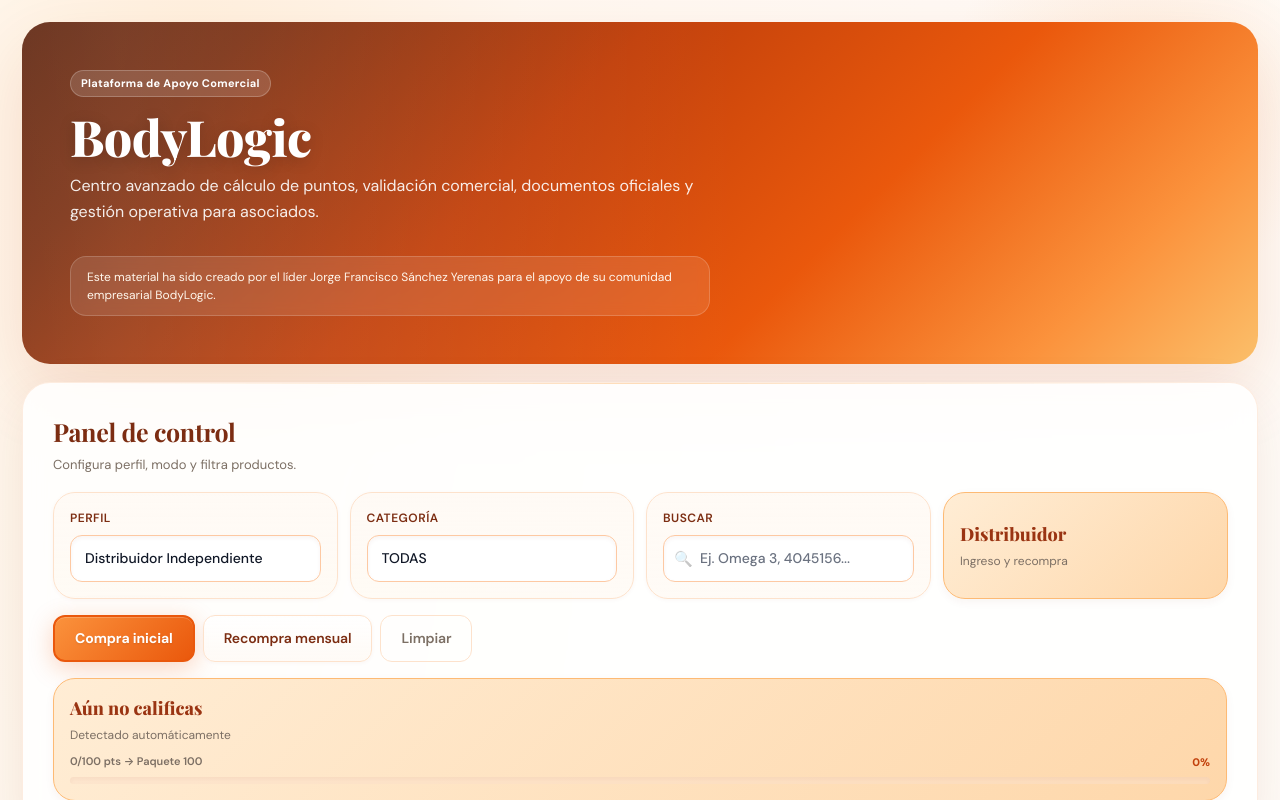
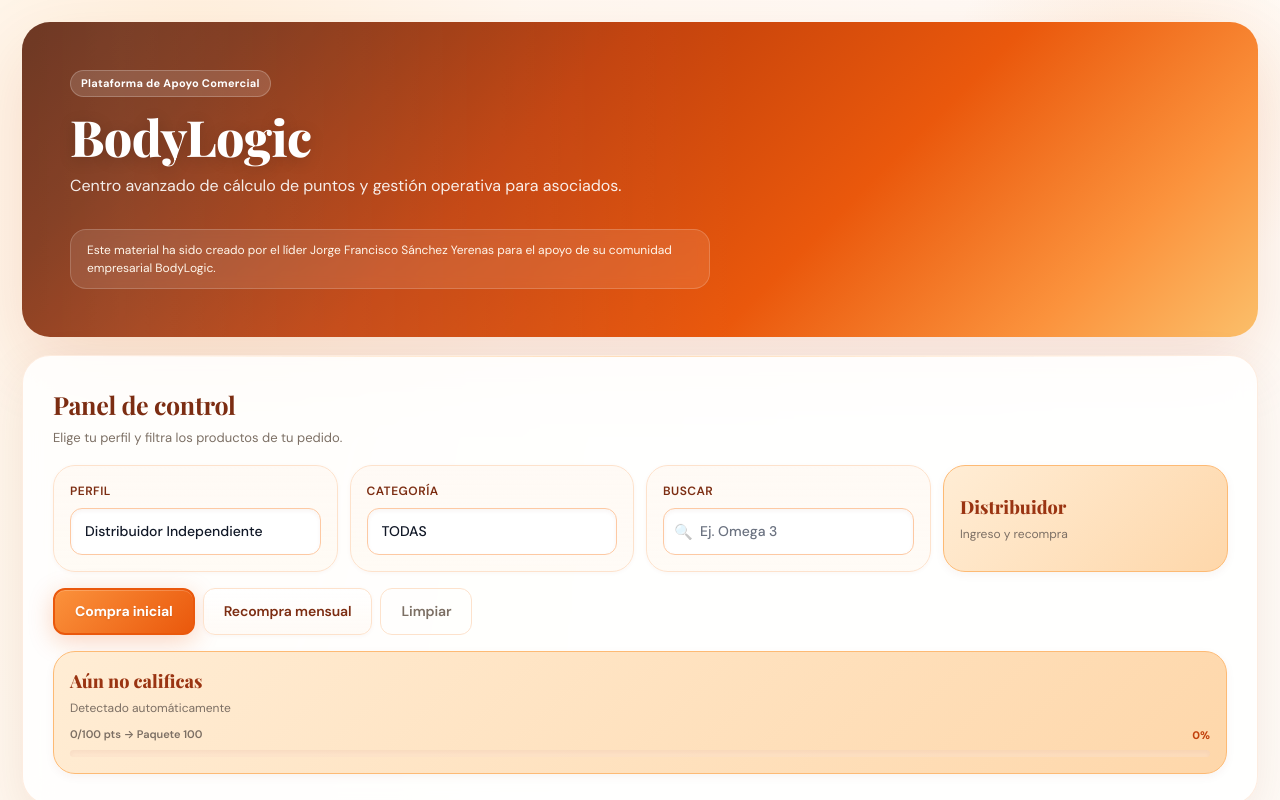
Before and after one commit to jofsay/bodylogic-app, a React (Vite) app: page / in a window 1280 px wide. Shown: the top 800 px of the page. Built offline with nearby package versions, Linux system fonts and the light colour scheme.

Commit message:
Correcciones en texto

```diff
--- a/src/App.jsx
+++ b/src/App.jsx
@@ -112,18 +112,18 @@
           <div className="bl-shine" style={{ padding: "clamp(24px,5vw,48px)", color: T.white, position: "relative", zIndex: 1 }}>
             <Badge style={{ backgroundColor: "rgba(255,255,255,.14)", color: "#fff", border: "1px solid rgba(255,255,255,.22)" }}>Plataforma de Apoyo Comercial</Badge>
             <h1 style={{ margin: "14px 0 0", fontSize: "clamp(30px,7vw,50px)", lineHeight: 1.05, fontFamily: T.fontDisplay, fontWeight: 800, letterSpacing: "-.6px", textShadow: "0 3px 16px rgba(0,0,0,.18)" }}>BodyLogic</h1>
-            <p style={{ marginTop: "10px", maxWidth: "640px", fontSize: "clamp(13px,2.5vw,16px)", lineHeight: 1.65, color: "rgba(255,255,255,.90)" }}>Centro avanzado de cálculo de puntos, validación comercial, documentos oficiales y gestión operativa para asociados.</p>
+            <p style={{ marginTop: "10px", maxWidth: "640px", fontSize: "clamp(13px,2.5vw,16px)", lineHeight: 1.65, color: "rgba(255,255,255,.90)" }}>Centro avanzado de cálculo de puntos y gestión operativa para asociados.</p>
             <div style={{ display: "inline-block", marginTop: "14px", padding: "11px 16px", borderRadius: T.r.md, backgroundColor: "rgba(255,255,255,.10)", border: "1px solid rgba(255,255,255,.18)", color: "#fff7ed", lineHeight: 1.5, fontSize: "12px", backdropFilter: "blur(6px)", maxWidth: "640px" }}>Este material ha sido creado por el líder Jorge Francisco Sánchez Yerenas para el apoyo de su comunidad empresarial BodyLogic.</div>
           </div>
         </header>
 
         {/* ══ PANEL DE CONTROL ══ */}
         <SectionCard delay={1} key={`p-${animKey}`}>
-          <div style={{ marginBottom: "18px" }}><h2 style={secTitle}>Panel de control</h2><p style={secSub}>Configura perfil, modo y filtra productos.</p></div>
+          <div style={{ marginBottom: "18px" }}><h2 style={secTitle}>Panel de control</h2><p style={secSub}>Elige tu perfil y filtra los productos de tu pedido.</p></div>
           <div style={{ display: "grid", gridTemplateColumns: "repeat(auto-fit,minmax(220px,1fr))", gap: "12px" }}>
             <div style={cc}><label style={lb}>Perfil</label><select value={perfilUsuario} onChange={(e) => setPerfilUsuario(e.target.value)} style={sel}><option value="distribuidor">Distribuidor Independiente</option><option value="clientePreferente">Cliente Preferente</option></select></div>
             <div style={cc}><label style={lb}>Categoría</label><select value={order.categoriaSeleccionada} onChange={(e) => order.setCategoriaSeleccionada(e.target.value)} style={sel}>{categorias.map((c) => <option key={c} value={c}>{c}</option>)}</select></div>
-            <div style={cc}><label style={lb}>Buscar</label><div style={{ position: "relative" }}><input type="text" value={order.busqueda} onChange={(e) => order.setBusqueda(e.target.value)} placeholder="Ej. Omega 3, 4045156..." style={{ ...inp, paddingLeft: "36px" }} /><span style={{ position: "absolute", left: "11px", top: "50%", transform: "translateY(-50%)", fontSize: "15px", opacity: .35, pointerEvents: "none" }}>🔍</span></div></div>
+            <div style={cc}><label style={lb}>Buscar</label><div style={{ position: "relative" }}><input type="text" value={order.busqueda} onChange={(e) => order.setBusqueda(e.target.value)} placeholder="Ej. Omega 3" style={{ ...inp, paddingLeft: "36px" }} /><span style={{ position: "absolute", left: "11px", top: "50%", transform: "translateY(-50%)", fontSize: "15px", opacity: .35, pointerEvents: "none" }}>🔍</span></div></div>
             <div style={{ ...ic, animation: "blScaleIn .35s ease both", animationDelay: ".1s" }}><div style={{ fontSize: "18px", fontWeight: 800, color: T.orange700, fontFamily: T.fontDisplay }}>{isD ? "Distribuidor" : "Cliente Preferente"}</div><div style={{ marginTop: "4px", color: T.textMuted, fontSize: "12px" }}>{isD ? "Ingreso y recompra" : "Descuento progresivo"}</div></div>
           </div>
 
```
